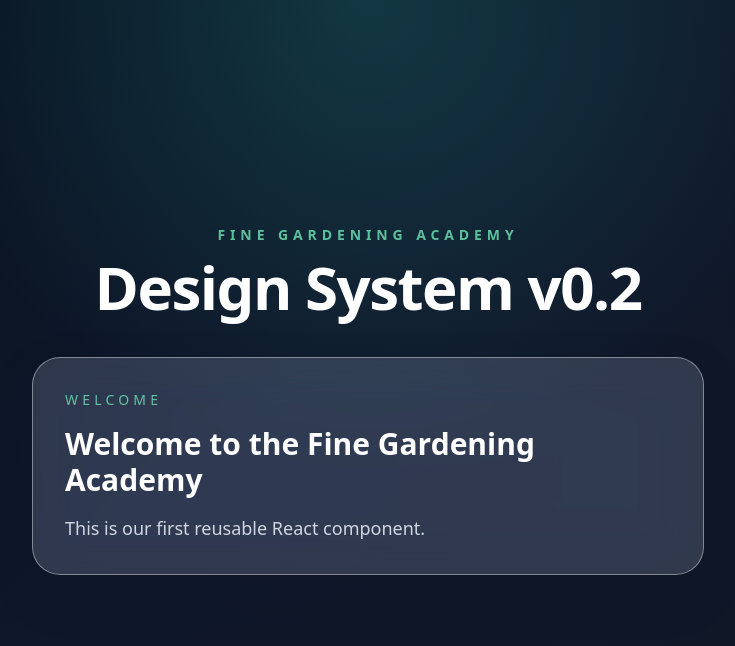
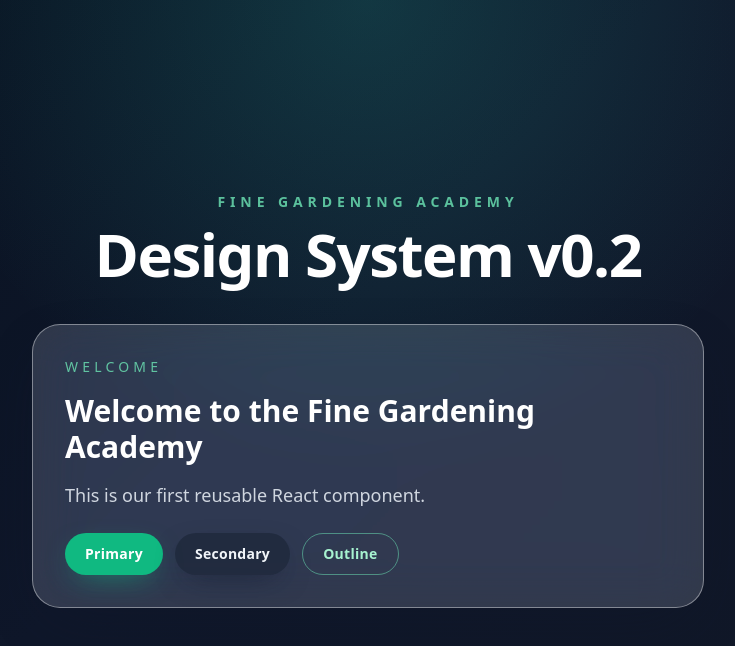
Before and after one commit to foldibela/fine-gardening-academy-interactive, a React (Vite) app: page / in a window 1280 px wide. Shown: the top 646 px of the page, without its empty margins (272-1007 px from the left). Built offline with nearby package versions, Linux system fonts and the light colour scheme.

Commit message:
feat: add FGAButton and Component Showcase

```diff
--- a/src/ComponentShowcase.tsx
+++ b/src/ComponentShowcase.tsx
@@ -1,4 +1,5 @@
 import FGAGlassCard from './components/FGAGlassCard';
+import FGAButton from './components/FGAButton';
 
 export default function ComponentShowcase() {
   return (
@@ -25,6 +26,12 @@ export default function ComponentShowcase() {
               <p className="text-base leading-7 text-slate-200/90 sm:text-lg">
                 This is our first reusable React component.
               </p>
+
+              <div className="flex flex-wrap gap-3 pt-2">
+                <FGAButton variant="primary">Primary</FGAButton>
+                <FGAButton variant="secondary">Secondary</FGAButton>
+                <FGAButton variant="outline">Outline</FGAButton>
+              </div>
             </div>
           </FGAGlassCard>
         </div>
--- /dev/null
+++ b/src/components/FGAButton.tsx
@@ -0,0 +1,36 @@
+import type { ButtonHTMLAttributes, ReactNode } from 'react';
+
+interface FGAButtonProps extends ButtonHTMLAttributes<HTMLButtonElement> {
+  children: ReactNode;
+  variant?: 'primary' | 'secondary' | 'outline';
+}
+
+export default function FGAButton({
+  children,
+  variant = 'primary',
+  className = '',
+  disabled = false,
+  ...props
+}: FGAButtonProps) {
+  const baseClasses = [
+    'inline-flex items-center justify-center rounded-full px-5 py-2.5 text-sm font-semibold tracking-[0.02em] transition-all duration-300 ease-out focus:outline-none focus:ring-2 focus:ring-emerald-300/60 focus:ring-offset-2 focus:ring-offset-slate-950 disabled:cursor-not-allowed disabled:opacity-60',
+    'hover:-translate-y-0.5 hover:shadow-lg',
+  ];
+
+  const variants = {
+    primary: 'bg-emerald-500 text-white shadow-[0_10px_30px_-12px_rgba(16,185,129,0.75)] hover:bg-emerald-400',
+    secondary: 'bg-slate-800/80 text-slate-100 shadow-[0_10px_30px_-12px_rgba(15,23,42,0.7)] hover:bg-slate-700/90',
+    outline:
+      'border border-emerald-300/50 bg-transparent text-emerald-200 hover:border-emerald-200 hover:bg-emerald-400/10',
+  };
+
+  return (
+    <button
+      className={[...baseClasses, variants[variant], className].filter(Boolean).join(' ')}
+      disabled={disabled}
+      {...props}
+    >
+      {children}
+    </button>
+  );
+}
```
